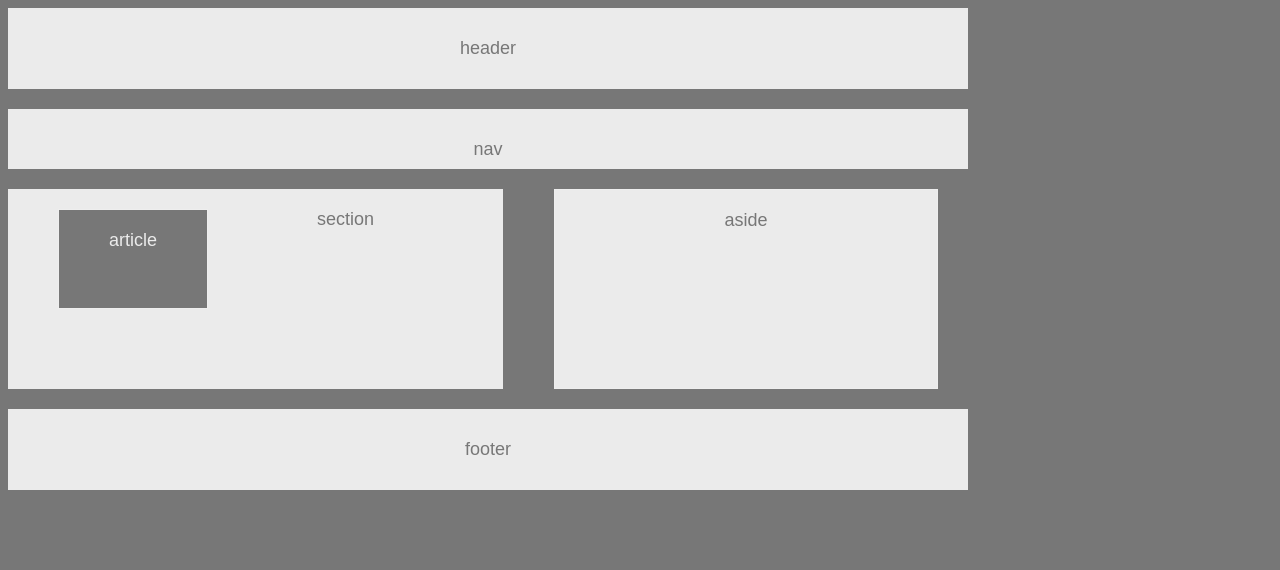
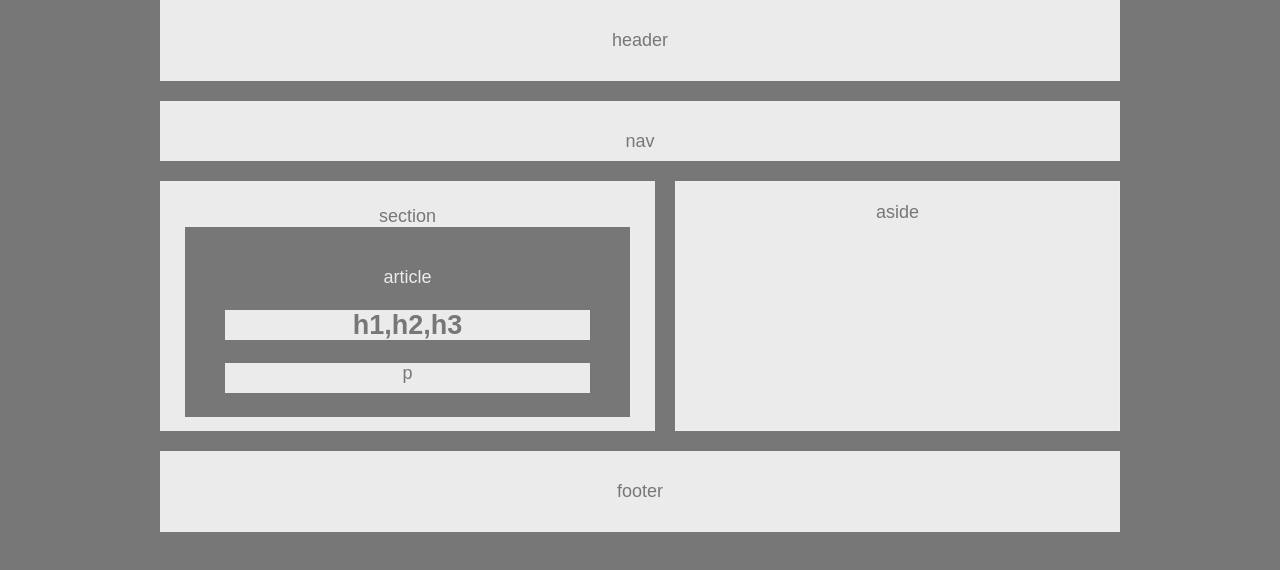
Before and after one commit to luismcartagena/HW-Wireframe, a plain HTML site: page index.html in a window 1280 px wide. Drawn offline with Linux system fonts and the light colour scheme.

Commit message:
fixed layout

```diff
--- a/index.html
+++ b/index.html
@@ -19,22 +19,20 @@
   </section>
 
 
-  <!-- <section id="left">
-    &lt;section&gt; #666
-  </section>
-
-  <section id="middle">
-    &lt;section&gt; #888
-  </section>
-
-  <section id="right">
-    &lt;section&gt; #666
-  </section> -->
 
   <section class="clearfix">
     section
     <div id="article">
       article
+
+      <h1 id="h1">
+          h1,h2,h3
+      </h1>
+
+      <p>
+          p
+      </p>
+
     </div>
   </section>
 
--- a/style.css
+++ b/style.css
@@ -14,6 +14,7 @@
     background: #777;
     width: 960px;
     font-size: 18px;
+    margin: 0 auto;
 
   }
 
@@ -44,39 +45,26 @@
 
 
   h1, p {
+
       color: #777;
       background: #ebebeb;
+      height: 30px;
+      /* font-size: 18px; */
+
   }
 
 
   section {
 
-      padding: 20px;
+      padding: 25px;
       margin-bottom: 20px;
       float: left;
       width: 495px;
-      height: 200px;
-      padding: 20px;
+      height: 250px;
 
   }
 
-  #left {
 
-    /* background-color:teal */
-
-  }
-
-  #middle {
-
-    /* background-color:Darkred */
-
-  }
-
-  #right {
-
-    /* background-color:teal */
-
-  }
 
   #full {
 
@@ -90,10 +78,10 @@
   #aside, #part {
 
     float: right;
-    width: 40%;
-    height: 200px;
+    width: 445px;
+    height: 250px;
     padding: 20px;
-    margin-right: 30px;
+    /* margin-right: 30px; */
     border: 1px solid #eee;
     color: #777;
 
@@ -103,14 +91,14 @@
   #article {
 
     float: left;
-    width: 33%;
-    height: 100px;
-    padding: 20px;
-    margin-left: 30px;
+    width: 100%;
+    height: 190px;
+    padding: 40px;
+    /* margin-left: 30px; */
     color: #ebebeb;
-    text-decoration: white;
+    /* text-decoration: white; */
     background: #777;
-    border: 1px solid #eee;
+    /* border: 1px solid #eee; */
 
   }
 
```
